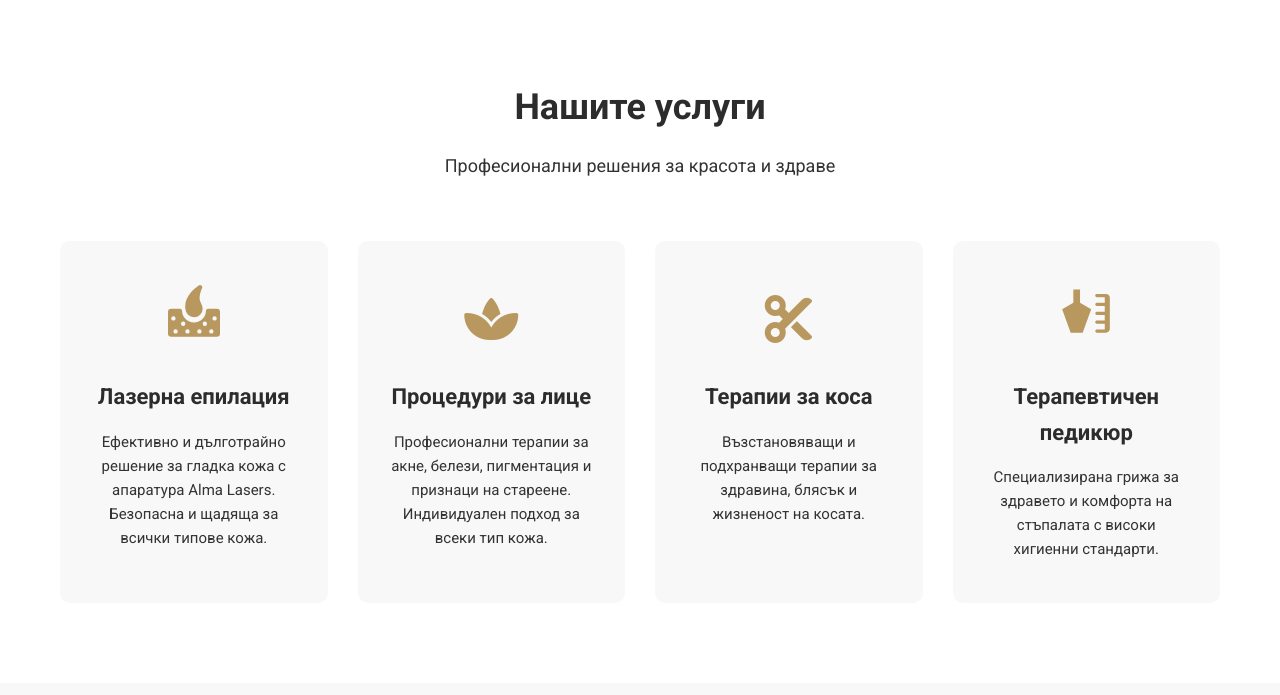
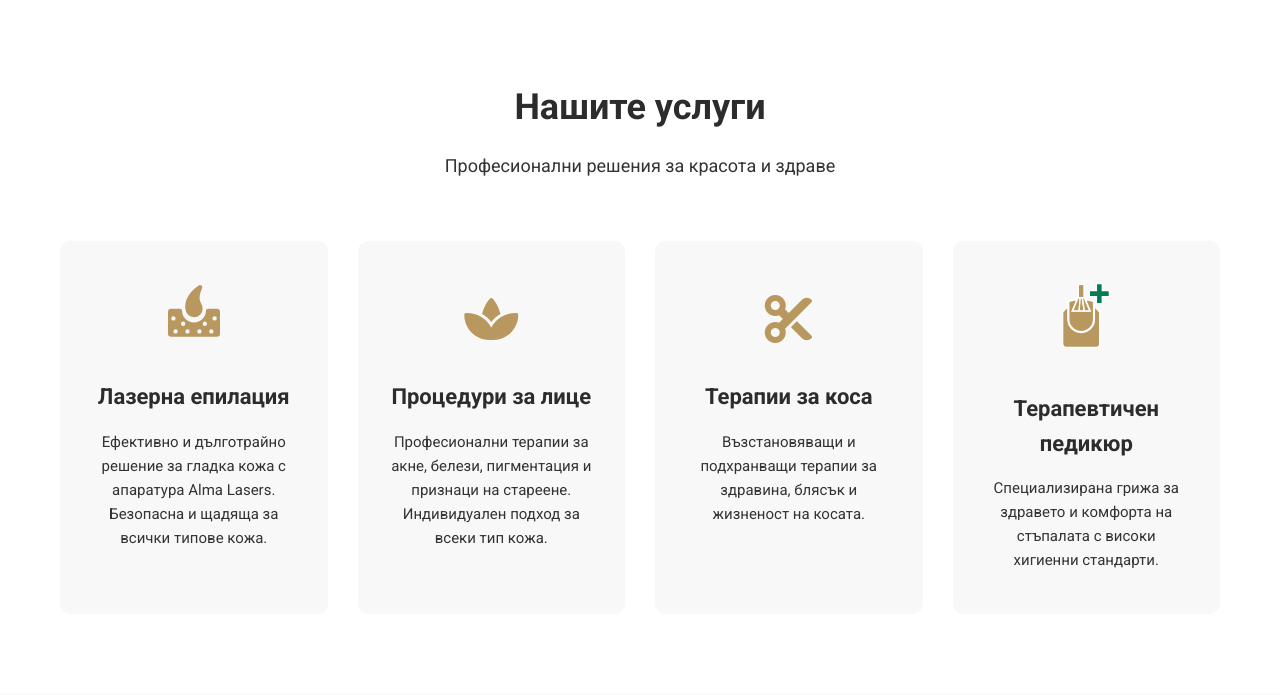
Before and after one commit to DevilPhp/StudioA, a Flask app: page /BG/ in a window 1280 px wide. Shown: the part 2816-3511 px from the top of the page. Run offline with Flask 3, Linux system fonts and the light colour scheme.

Commit message:
last commit

```diff
--- a/templates/BG/index.html
+++ b/templates/BG/index.html
@@ -133,8 +133,8 @@
                     <p>Възстановяващи и подхранващи терапии за здравина, блясък и жизненост на косата.</p>
                 </div>
                 <div class="category-card">
-                    <div class="category-icon"><img src="../../static/icons/Health-And-Beauty-Fill--Streamline-Outlined-Fill-Material-Symbols_b8985f.svg"
-                             height="52" width="52" class="fas fa-spa"></div>
+                    <div class="category-icon"><img src="../../static/icons/Nail_Polish_Medical_5.svg"
+                             height="48" width="48" class="fas fa-spa"></div>
                     <h3>Терапевтичен педикюр</h3>
                     <p>Специализирана грижа за здравето и комфорта на стъпалата с високи хигиенни стандарти.</p>
                 </div>
```
Also changed, not shown: static/icons/Nail_Polish_Medical.svg (added), static/icons/Nail_Polish_Medical_2.svg (added), static/icons/Nail_Polish_Medical_3.svg (added), static/icons/Nail_Polish_Medical_4.svg (added), static/icons/Nail_Polish_Medical_5.svg (added).
